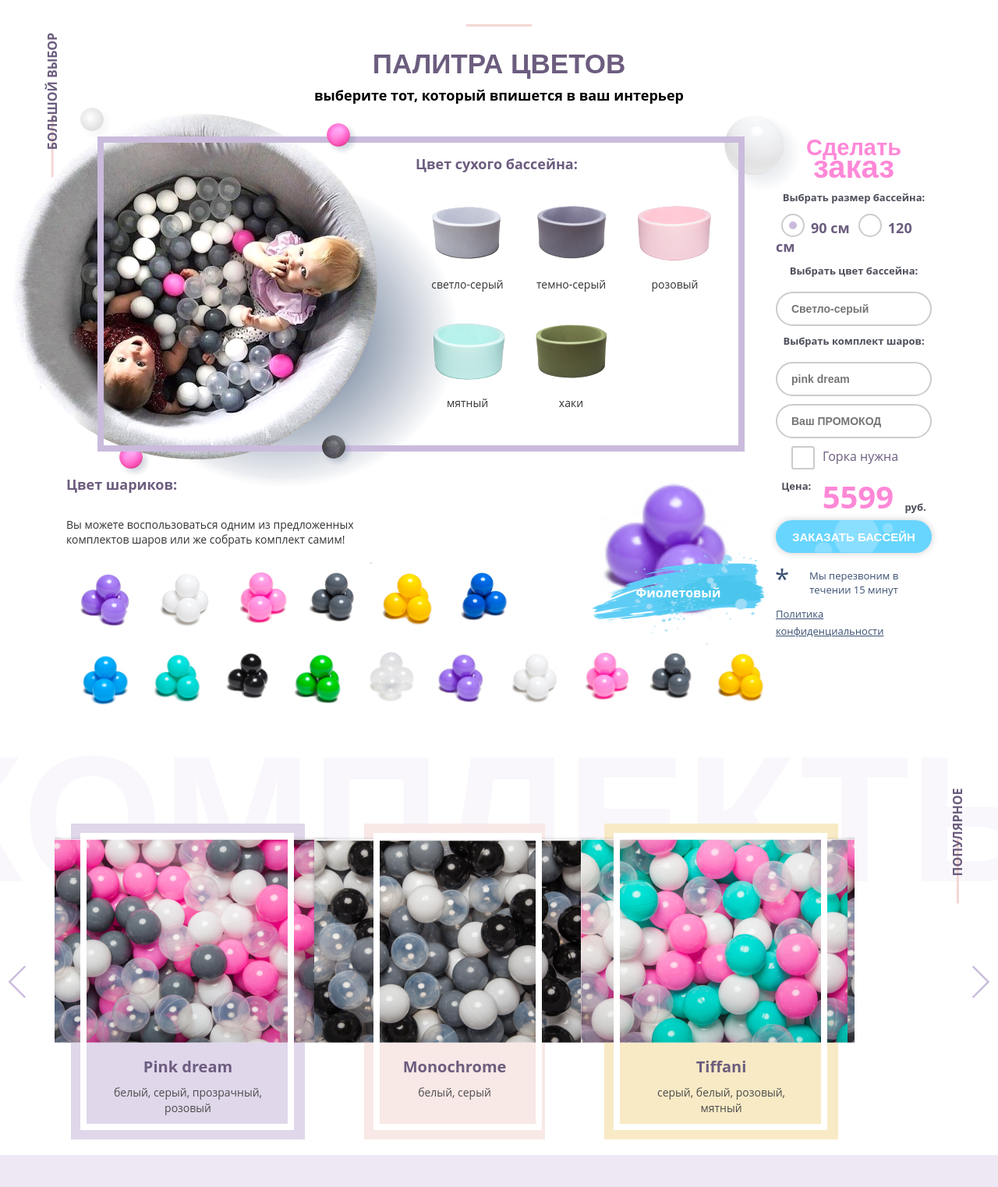
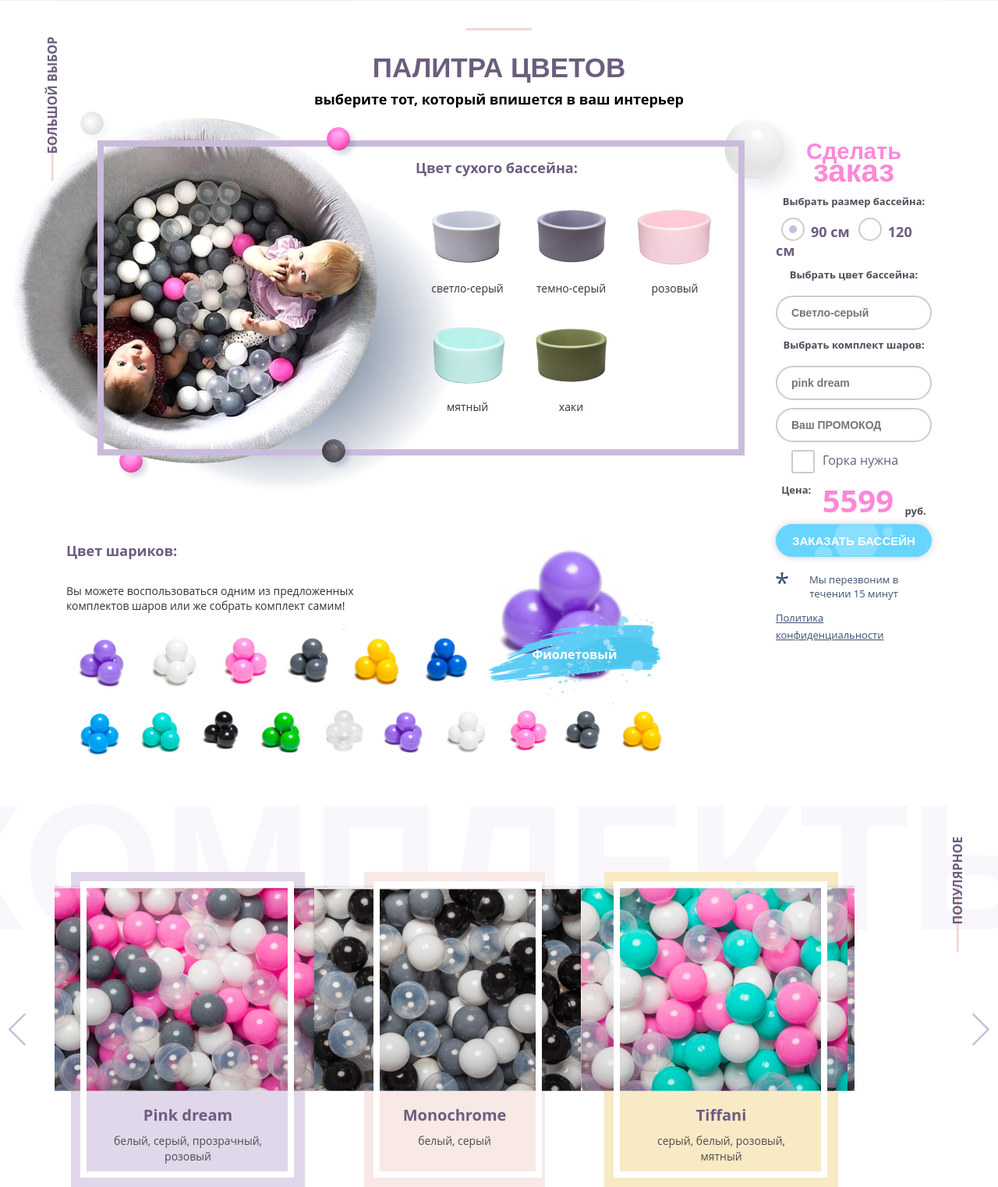
Before and after one commit to MalahVitalij/rocket-valemi, a PHP site: page / in a window 1280 px wide. Shown: the part 3340-4862 px from the top of the page at 78% size. Run offline with PHP 8.4, Linux system fonts and the light colour scheme.

Commit message:
изменил структуру блоков в политре цветов

```diff
--- a/css/style.css
+++ b/css/style.css
@@ -390,8 +390,6 @@ a {
 
 }
 .logo-block {
-    width: 47px;
-    height: 137px;
 }
 .main-top-wrapper {
     display: -ms-flexbox;
@@ -417,7 +415,6 @@ a {
 }
 .main-top-wrapper .menu-block{
     position: relative;
-    width: 190px;
 }
 .main-top-wrapper .menu-block .main-menu {
     display: -ms-flexbox;
@@ -434,7 +431,7 @@ a {
     padding-top: 15px;
     margin-top: 11px;
     text-transform: uppercase;
-    width: 100%;
+    width: 190px;
 }
 .main-top-wrapper .menu-block .main-menu li a {
     color: #ffffff;
@@ -1240,7 +1237,7 @@ main{
     flex-wrap: wrap;
 }
 .comp-wrapper .material {
-    width: 360px;
+    width: 32%;
     flex-grow: 1;
     color: #333333;
     font-size: 14px;
@@ -1281,7 +1278,8 @@ main{
     display: -o-flex;
     display: flex;
     -webkit-justify-content: space-around;
-    justify-content: space-around;
+    justify-content: flex-start;
+    flex-wrap: wrap;
 }
 .scheme-wrapper .colors-wrapper {
     display: -webkit-flex;
@@ -1369,7 +1367,12 @@ main{
     font-weight: 400;
     text-align: center;
 }
-.scheme-wrapper .colors-wrapper .balls-wrapper {
+.scheme-wrapper .wrap-balls {
+    order: 2;
+    width: 70%;
+    margin-top: -130px;
+}
+.scheme-wrapper .balls-wrapper {
     display: -webkit-flex;
     display: -moz-flex;
     display: -ms-flex;
@@ -1378,7 +1381,7 @@ main{
     -webkit-justify-content: space-around;
     justify-content: space-around;
 }
-.scheme-wrapper .colors-wrapper .check-ball-wrapper {
+.scheme-wrapper .check-ball-wrapper {
     display: -webkit-flex;
     display: -moz-flex;
     display: -ms-flex;
@@ -1387,7 +1390,7 @@ main{
     -webkit-justify-content: flex-start;
     justify-content: flex-start;
 }
-.scheme-wrapper .colors-wrapper .check-ball-wrapper .ball img {
+.scheme-wrapper  .check-ball-wrapper .ball img {
     display: block;
     overflow: hidden;
     -webkit-transition: all 0.3s ease-out;
@@ -1396,10 +1399,10 @@ main{
     -o-transition: all 0.3s ease-out;
     transition: all 0.3s ease-out;
 }
-.scheme-wrapper .colors-wrapper .check-ball-wrapper .ball:hover {
+.scheme-wrapper  .check-ball-wrapper .ball:hover {
     cursor: pointer;
 }
-.scheme-wrapper .colors-wrapper .check-ball-wrapper .ball:hover img {
+.scheme-wrapper  .check-ball-wrapper .ball:hover img {
     -webkit-transform: scale(1.1);
     -moz-transform: scale(1.1);
     -ms-transform: scale(1.1);
@@ -1411,19 +1414,19 @@ main{
     -o-transition: all 0.3s ease-out;
     transition: all 0.3s ease-out;
 }
-.scheme-wrapper .colors-wrapper .bottom.check-ball-wrapper {
+.scheme-wrapper  .bottom.check-ball-wrapper {
     flex-grow: 100;
 }
-.scheme-wrapper .colors-wrapper .balls-wrapper .check-ball {
+.scheme-wrapper .balls-wrapper .check-ball {
     width: calc(100% - 250px);
 }
-.scheme-wrapper .colors-wrapper .balls-wrapper .check-ball .block-title {
+.scheme-wrapper .balls-wrapper .check-ball .block-title {
     color: #6c5d7f;
     font-size: 18px;
     font-weight: 700;
     margin-bottom: 30px;
 }
-.scheme-wrapper .colors-wrapper .balls-wrapper .check-ball .block-desc {
+.scheme-wrapper .balls-wrapper .check-ball .block-desc {
     display: block;
     max-width: 400px;
     width: 100%;
@@ -1432,25 +1435,25 @@ main{
     font-weight: 400;
     margin-bottom: 20px;
 }
-.scheme-wrapper .colors-wrapper .balls-wrapper .checked-ball {
+.scheme-wrapper .balls-wrapper .checked-ball {
     position: relative;
     max-width: 250px;
     width: 100%;
 }
-.scheme-wrapper .colors-wrapper .balls-wrapper .checked-ball .img-block {
+.scheme-wrapper .balls-wrapper .checked-ball .img-block {
     display: block;
     width: 250px;
     height: 180px;
     overflow: hidden;
 }
-.scheme-wrapper .colors-wrapper .balls-wrapper .checked-ball .img-block img {
+.scheme-wrapper .balls-wrapper .checked-ball .img-block img {
     -webkit-transform: translate(60%, 50%) scale(2.5);
     -moz-transform: translate(60%, 50%) scale(2.5);
     -ms-transform: translate(60%, 50%) scale(2.5);
     -o-transform: translate(60%, 50%) scale(2.5);
     transform: translate(60%, 50%) scale(2.5);
 }
-.scheme-wrapper .colors-wrapper .balls-wrapper .checked-ball .desc {
+.scheme-wrapper .balls-wrapper .checked-ball .desc {
     display: block;
     position: absolute;
     top: 70%;
@@ -1465,7 +1468,7 @@ main{
     font-weight: 700;
     z-index: 1;
 }
-.scheme-wrapper .colors-wrapper .balls-wrapper .checked-ball .desc::before {
+.scheme-wrapper .balls-wrapper .checked-ball .desc::before {
     display: block;
     position: absolute;
     content: '';
--- a/index.html
+++ b/index.html
@@ -353,6 +353,9 @@
                                 <div class="color-ball ball4"><img src="img/pull-ball4.png" alt="ball4" /></div>
                                 <div class="color-ball ball5"><img src="img/pull-ball5.png" alt="ball5" /></div>
                             </div>
+
+                        </div>
+                       <div class="wrap-balls">
                             <div class="balls-wrapper">
                                 <div class="check-ball">
                                     <div class="block-title">Цвет шариков:</div>
@@ -383,7 +386,7 @@
                                 <div class="ball"><img src="img/color4.jpg" alt="Серый" /></div>
                                 <div class="ball"><img src="img/color5.jpg" alt="Желтый" /></div>
                             </div>
-                        </div>
+                       </div>
                         <div class="colors-form">
                             <div class="form-wrapper ">
                                 <div class="form-hd">Сделать<span>заказ</span></div>
```
Also changed, not shown: css/media.css (+24 -9 lines).
